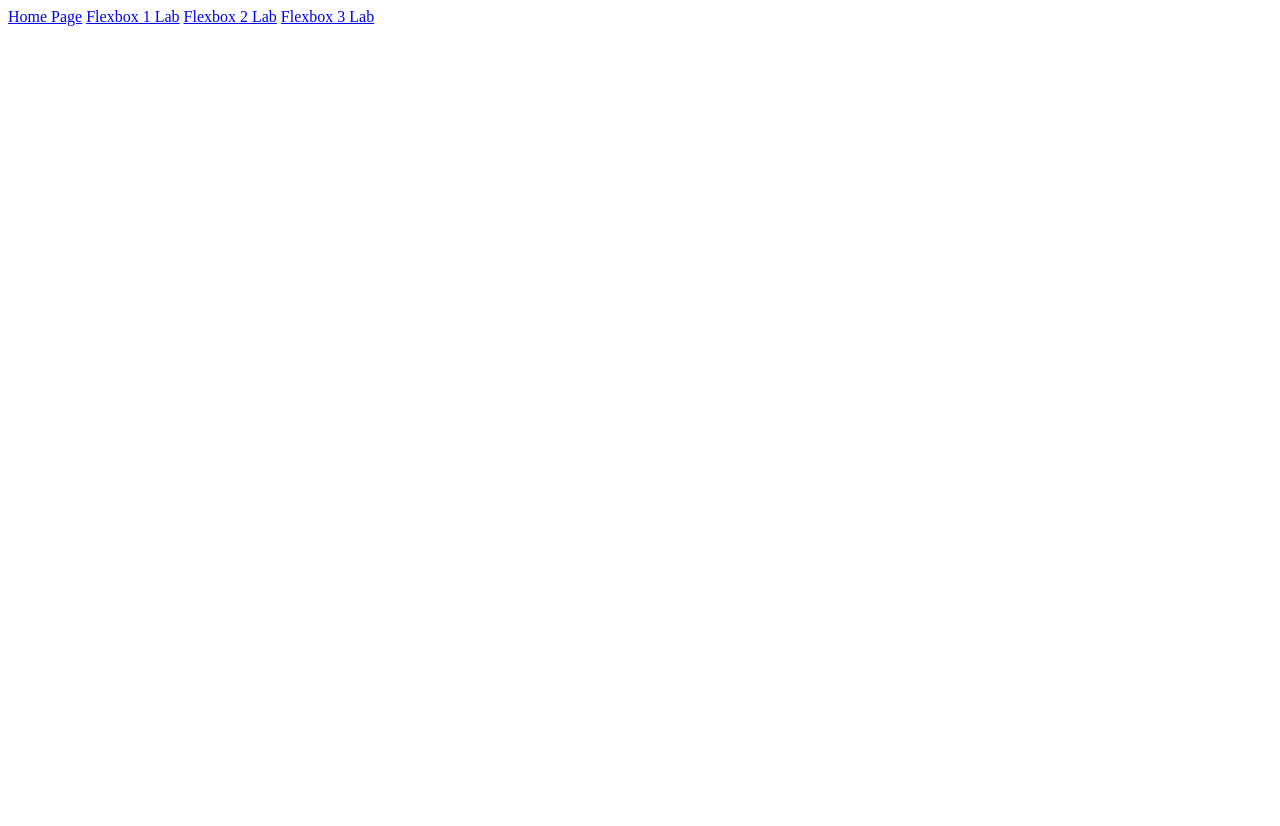
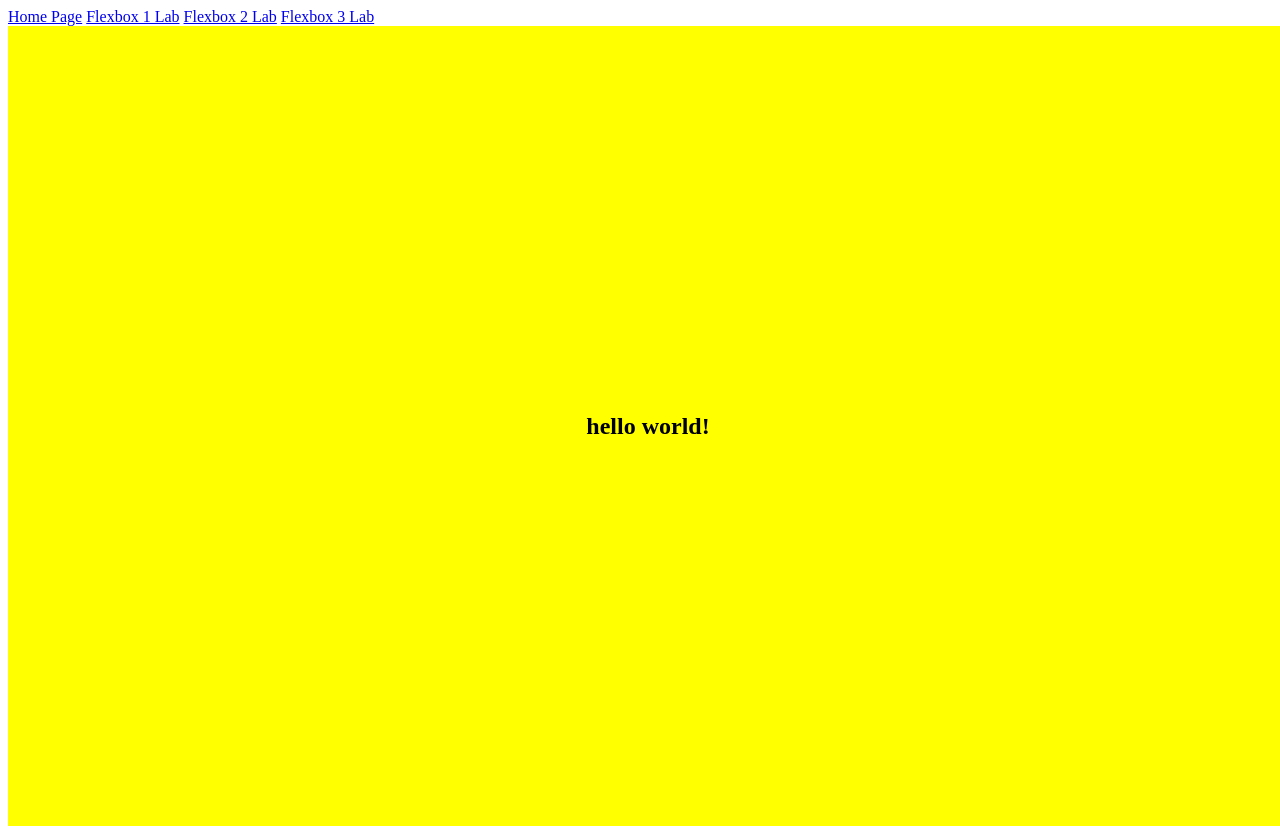
Before and after one commit to drtupper/Flexbox_Labs, a plain HTML site: page html/flex1.html in a window 1280 px wide. Before the commit the page ends 800 px from the top, so only its background shows below. Drawn offline with Linux system fonts and the light colour scheme.

Commit message:
completed part 1 of flexbox1 lab

```diff
--- a/css/flex1_style.css
+++ b/css/flex1_style.css
@@ -0,0 +1,12 @@
+body, html{
+    height: 100%;
+    width: 100%;
+}
+main{
+    background-color: yellow;
+    min-height: 100%;
+    display: flex;
+    flex-direction: row;
+    justify-content: center;
+    align-items: center;
+}
--- a/html/flex1.html
+++ b/html/flex1.html
@@ -3,14 +3,22 @@
 <head>
     <meta charset="UTF-8">
     <meta name="viewport" content="width=device-width, initial-scale=1.0">
-    <title>Document</title>
+    <title>Flexbox 1</title>
+    <link rel="stylesheet" type="text/css" href="../css/flex1_style.css"/>
 </head>
 <body>
+    <nav>
         <a href="../index.html">Home Page</a>
         <a href="flex1.html">Flexbox 1 Lab</a>
         <a href="flex2.html">Flexbox 2 Lab</a>
         <a href="flex3.html">Flexbox 3 Lab</a>
 
+    </nav>
+    <main>
+        <h2>hello world!</h2>
+    </main>
+
+
 
 
 </body>
```
